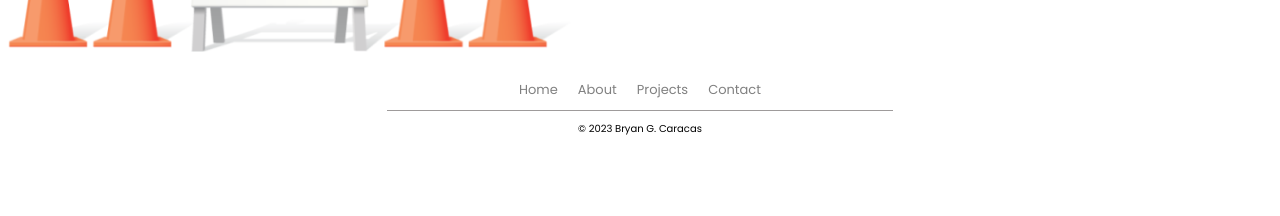
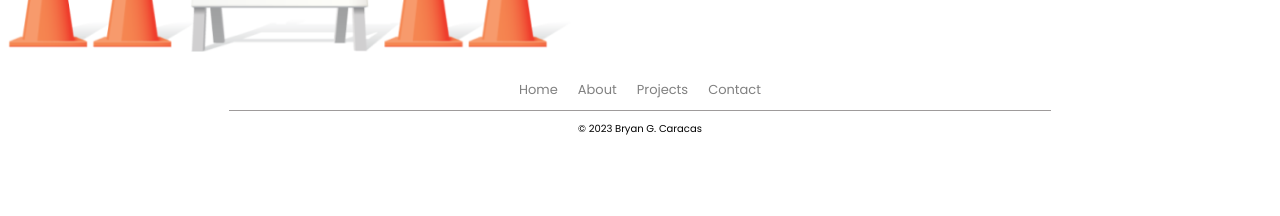
Before and after one commit to deeothenteecation/TEST_11-test, a Flask app: page /home.html in a window 1280 px wide. Shown: the part 584-800 px from the top of the page. Run offline with Flask 3, Linux system fonts and the light colour scheme.

Commit message:
Update style.css

```diff
--- a/static/style.css
+++ b/static/style.css
@@ -455,7 +455,7 @@ img {vertical-align: middle;}
   footer{
     display: flex;
     align-items: center;
-    width: 40%;
+    width: 65%;
     justify-content: space-around;
     margin: 0 auto;
     border-bottom: 0.25px solid #9e9b9b;
```
